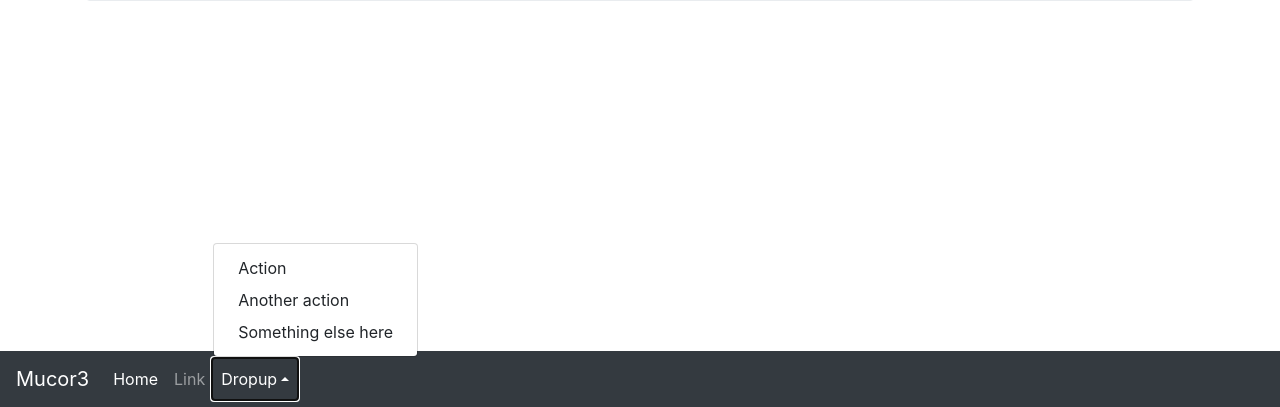
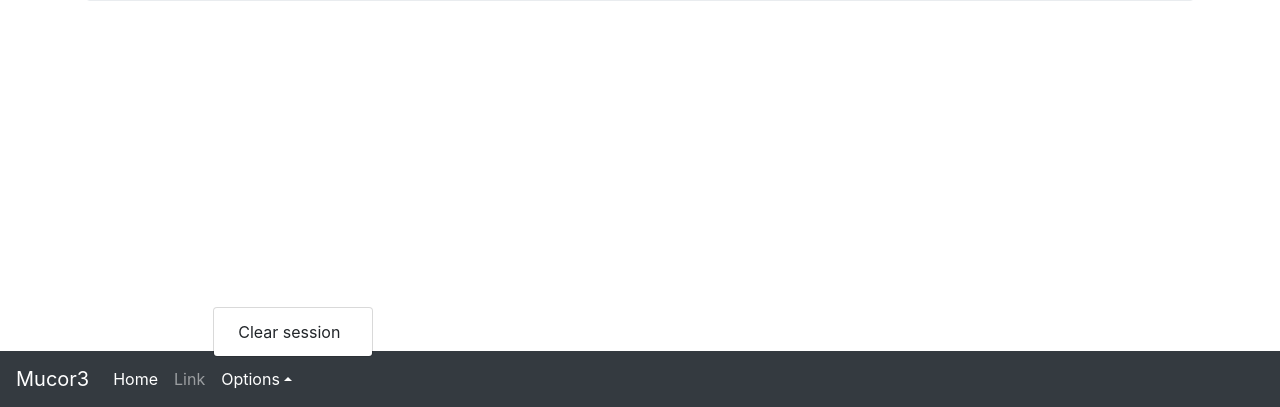
Before and after one commit to blachlylab/mucor3, a Flask app: page / in a window 1280 px wide, after a click on "Options". Shown: the part 393-800 px from the top of the page. Run offline with Flask 2, Linux system fonts and the light colour scheme; parts of the project's set-up code (start-up, migrations or seed data) failed here and were passed over; some libraries are stand-ins or nearby versions.

Commit message:
Now can fully generate mucor sheets

```diff
--- a/mucor3-flask/app.py
+++ b/mucor3-flask/app.py
@@ -1,13 +1,16 @@
 from flask import Flask, flash, request, redirect,session, url_for,render_template
 import os
+import shutil
 from werkzeug.utils import secure_filename
 import subprocess
 import uuid
 import sys
 from celery_server import tasks
+
 UPLOAD_FOLDER = '/data/'
 ALLOWED_EXTENSIONS = set(['vcf'])
 UPLOADED_FILES=set()
+JOBS=dict()
 app = Flask(__name__)
 app.config['UPLOAD_FOLDER'] = UPLOAD_FOLDER
 
@@ -57,12 +60,76 @@ def remove_upload():
     session["files"]=allfiles
     return redirect("/")
 
-@app.route('/mucorelate', methods=['POST'])
+@app.route('/clear', methods=['GET'])
+def clear_session():
+    if "files" in session and "uuid" in session:
+        for x in session["files"]:
+            if os.path.isdir(os.path.join(app.config['UPLOAD_FOLDER'],session["uuid"])):
+                shutil.rmtree(os.path.join(app.config['UPLOAD_FOLDER'],session["uuid"]))
+    session.clear()
+    return redirect("/")
+
+    allfiles=session["files"]
+    allfiles.remove(filename)
+    session["files"]=allfiles
+    return redirect("/")
+
+
+@app.route('/atomize', methods=['POST'])
+def atomize():
+    session["piv-index"]=request.form.get("piv-index")
+    session["piv-on"]=request.form.get("piv-on")
+    session["piv-value"]=request.form.get("piv-value")
+    session["merge-check"]=request.form.get("merge-check")
+    session["filter-check"]=request.form.get("filter-check")
+    session["pipeline"]="atomize"
+    if session["uuid"] not in JOBS:
+        JOBS[session["uuid"]]=[]
+    for x in session["files"]:
+        JOBS[session["uuid"]].append({"atomizer":tasks.atomizer.delay(os.path.join(app.config['UPLOAD_FOLDER'],session["uuid"],x))})
+    return redirect("/wait")
+
+@app.route('/combine', methods=['GET'])
+def combine():
+    session["pipeline"]="combine"
+    files=[os.path.join(app.config['UPLOAD_FOLDER'],session["uuid"],x+".jsonl") for x in session["files"]]
+    JOBS[session["uuid"]].append({"combine":tasks.combine.delay(files,os.path.join(app.config['UPLOAD_FOLDER'],session["uuid"],session["uuid"]+".jsonl"))})
+    return redirect("/wait")
+
+@app.route('/mucorelate', methods=['GET'])
 def mucorelate():
-    jobs=[]
-    for x in session["files"]:
-        jobs.append(tasks.atomizer.delay(os.path.join(app.config['UPLOAD_FOLDER'],session["uuid"],x)))
-    return str(jobs[0].get())
+    session["pipeline"]="mucor"
+    app.logger.info(session["piv-index"])
+    app.logger.info(session["piv-on"])
+    app.logger.info(session["piv-value"])
+    app.logger.info(os.path.join(app.config['UPLOAD_FOLDER'],session["uuid"],session["uuid"]+".jsonl"))
+    app.logger.info(os.path.join(app.config['UPLOAD_FOLDER'],session["uuid"],session["uuid"]+"_piv.tsv"))
+    app.logger.info(" ".join([x.strip() for x in session["piv-index"].split(",")]))
+    app.logger.info(" ".join([x.strip() for x in session["piv-on"].split(",")]))
+    JOBS[session["uuid"]].append(
+        {"mucor3":tasks.mucor3.delay(
+            os.path.join(app.config['UPLOAD_FOLDER'],session["uuid"],session["uuid"]+".jsonl"),
+            session["piv-index"],
+            session["piv-on"],
+            session["piv-value"],
+            os.path.join(app.config['UPLOAD_FOLDER'],session["uuid"],session["uuid"]+"_piv.tsv"),
+            )})
+    app.logger.info(JOBS[session["uuid"]][-1]["mucor3"].get())
+    return redirect("/wait")
+
+@app.route('/wait', methods=['GET'])
+def wait():
+    status=[{k:v.ready()} for x in JOBS[session["uuid"]] for k,v in x.items()]
+    for x in status:
+        for k,v in x.items():
+            if not v:
+                return render_template("wait.html",status=status)
+    if session["pipeline"]=="atomize":
+        return redirect("/combine")
+    elif session["pipeline"]=="combine":
+        return redirect("/mucorelate")
+    else:
+        return redirect("/Result")
 
 @app.route('/Result', methods=['GET', 'POST'])
 def get_results():
--- a/mucor3-flask/templates/base.html
+++ b/mucor3-flask/templates/base.html
@@ -30,11 +30,9 @@
                         <a class="nav-link" href="#">Link</a>
                     </li>
                     <li class="nav-item dropup">
-                        <a class="nav-link dropdown-toggle" href="https://getbootstrap.com" id="dropdown10" data-toggle="dropdown" aria-haspopup="true" aria-expanded="false">Dropup</a>
+                        <a class="nav-link dropdown-toggle" id="dropdown10" data-toggle="dropdown" aria-haspopup="true" aria-expanded="false">Options</a>
                         <div class="dropdown-menu" aria-labelledby="dropdown10">
-                            <a class="dropdown-item" href="#">Action</a>
-                            <a class="dropdown-item" href="#">Another action</a>
-                            <a class="dropdown-item" href="#">Something else here</a>
+                            <a class="dropdown-item" href="/clear">Clear session</a>
                         </div>
                     </li>
                 </ul>
--- a/mucor3-flask/templates/upload.html
+++ b/mucor3-flask/templates/upload.html
@@ -24,7 +24,7 @@
     </form>
     {% endfor %}
     {% endif %}
-    <form action="/mucorelate" method="post">
+    <form action="/atomize" method="post">
         {% if files%}
 
         <!-- Button trigger modal -->
@@ -86,7 +86,7 @@
                   <div class="input-group mb-3">
                       <div class="input-group-prepend">
                           <span class="input-group-text" data-toggle="tooltip" data-placement="top" title="VCF field(s) values that will be present as the columns in the resulting pivot table.">
-                              Pivot Index
+                              Pivot On
                           </span>
                       </div>
                       <input type="text" class="form-control" placeholder="sample" name="piv-on">
@@ -94,10 +94,10 @@
                   <div class="input-group mb-3">
                       <div class="input-group-prepend">
                           <span class="input-group-text" data-toggle="tooltip" data-placement="top" title="VCF field that will displayed for every column-index combination in the resulting pivot table.">
-                              Pivot Index
+                              Pivot Value
                           </span>
                       </div>
-                      <input type="text" class="form-control" placeholder="AF" name="piv-val">
+                      <input type="text" class="form-control" placeholder="AF" name="piv-value">
                   </div>
               </div>
               <div class="modal-footer">
--- a/utils/jsonl2csv.py
+++ b/utils/jsonl2csv.py
@@ -8,6 +8,6 @@ if __name__=="__main__":
     parser.add_argument("-d","--delimiter",default=",")
     args=parser.parse_args()
     if args.output:
-        pd.read_json(sys.stdin,orient="records",lines=True).to_csv(args.output,sep=args.delimiter)
+        pd.read_json(sys.stdin,orient="records",lines=True).to_csv(args.output,sep=args.delimiter,index=False)
     else:
         pd.read_json(sys.stdin,orient="records",lines=True).to_csv(sys.stdout,sep=args.delimiter,index=False)
```
Also changed, not shown: docker-compose.yml (+11 -0 lines), mucor3-flask/celery_server/tasks.py (+7 -12 lines), mucor3-flask/templates/wait.html (added, +20 -0 lines), 1 other file.
